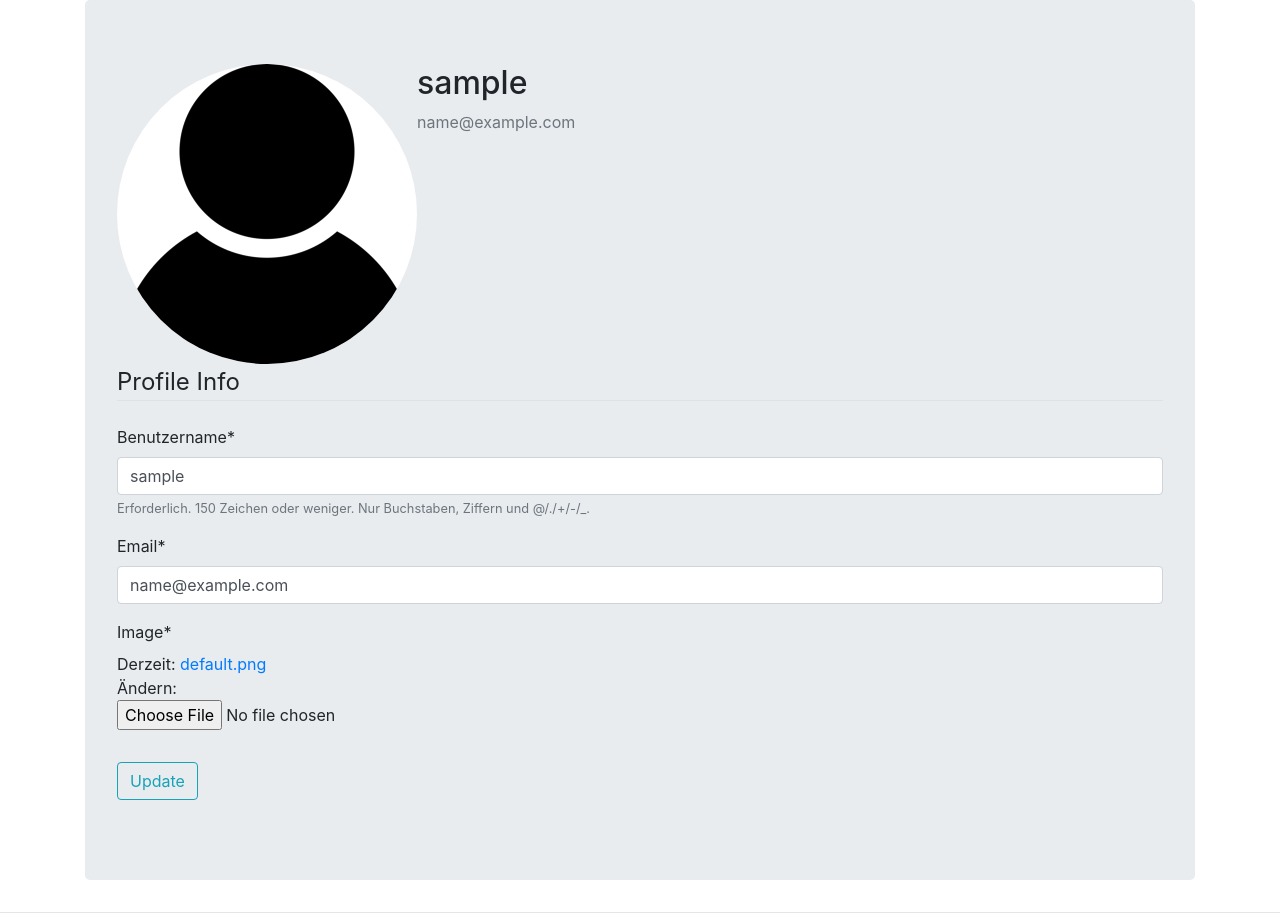
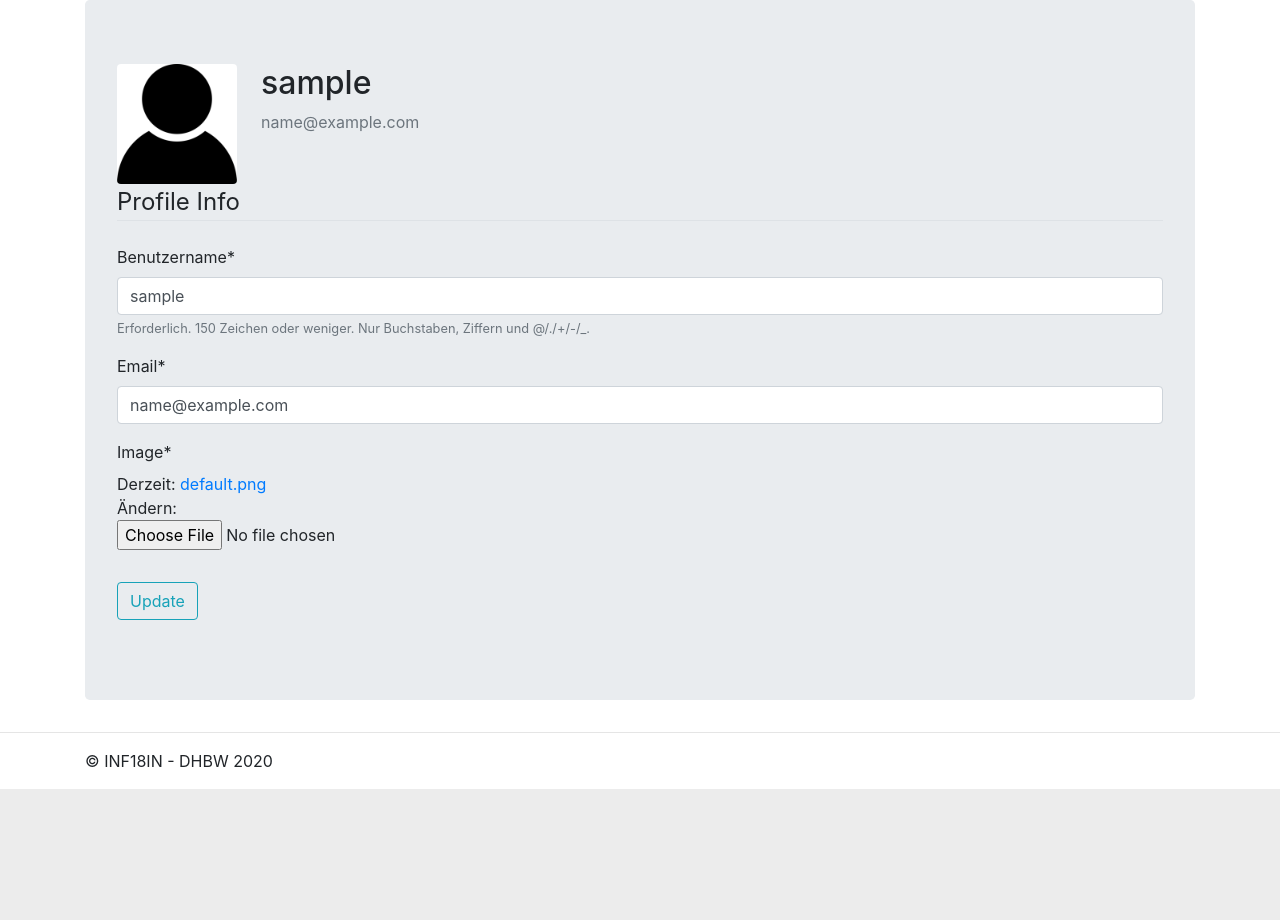
Before and after one commit to FreshMax9000/Essenswebsite, a Django app: page /profile/ in a window 1280 px wide. Shown: the part 166-1086 px from the top of the page. After the commit the page ends 955 px from the top, so only its background shows below. Run offline with Django 3.2, Linux system fonts and the light colour scheme; the visitor is signed in with stand-in values (Sample User, id 1); some libraries are stand-ins or nearby versions.

Commit message:
set size of user profile img

```diff
--- a/foodplaner/foodApp/views.py
+++ b/foodplaner/foodApp/views.py
@@ -62,8 +62,8 @@ class Agenda(LoginRequiredMixin, generic.DetailView):
     template_name = "foodApp/agenda.html"
 
     def get_context_data(self, **kwargs):
+        context = super(Agenda, self).get_context_data(**kwargs)
         if Foodplan.objects.get(id=self.kwargs.get('pk')).user == self.request.user:
-            context = super(Agenda, self).get_context_data(**kwargs)
             context['object_list'] = Foodplan_Recipe.objects.filter(foodplan_id=self.kwargs.get('pk')).order_by('date')
             return context
         else:
@@ -74,8 +74,8 @@ class Shopping(LoginRequiredMixin, generic.ListView):
     template_name = "foodApp/shopping.html"
 
     def get_context_data(self, **kwargs):
+        context = super(Shopping, self).get_context_data(**kwargs)
         if Foodplan.objects.get(id=self.kwargs.get('pk')).user == self.request.user:
-            context = super(Shopping, self).get_context_data(**kwargs)
             context['object_list'] = self.get_ingrediant_list(Foodplan.objects.get(id=self.kwargs.get('pk')).recipes)
             return context
         else:
--- a/foodplaner/users/models.py
+++ b/foodplaner/users/models.py
@@ -11,7 +11,7 @@ class Profile(models.Model):
         return f'{self.user.username} Profile'
 
     def save(self, **kwargs):
-        super().save()
+        super(Profile, self).save(**kwargs)
 
         img = Image.open(self.image.path)
 
--- a/foodplaner/users/templates/users/profile.html
+++ b/foodplaner/users/templates/users/profile.html
@@ -4,7 +4,7 @@
 <main role="main" class="container">
     <div class="jumbotron">
       <div class="media">
-        <img class="rounded-circle account-img" src="{{ user.profile.image.url }}">
+        <img class="rounded account-img mr-4" src="{{ user.profile.image.url }}" style="height:120px;">
         <div class="media-body">
           <h2 class="account-heading">{{ user.username }}</h2>
           <p class="text-secondary">{{ user.email }}</p>
```
Also changed, not shown: foodplaner/users/admin.py (line endings or trailing spaces).
